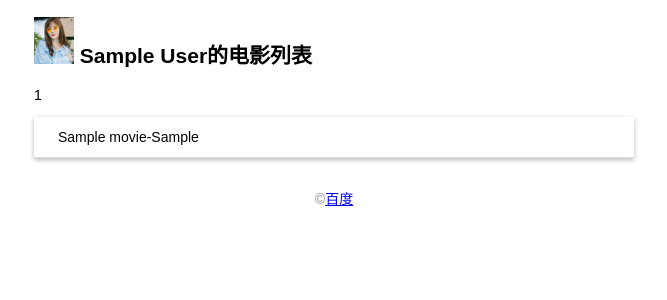
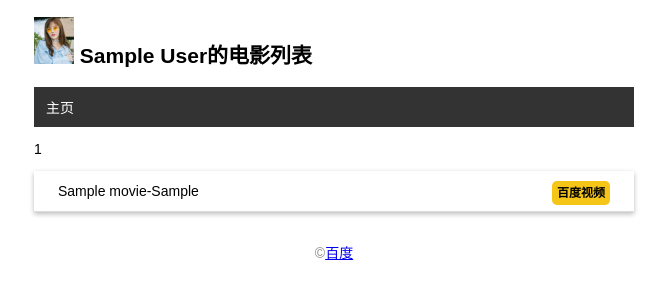
Before and after one commit to lwj-wq/project, a Flask app: page / in a window 1280 px wide. Shown: the top 300 px of the page, without its empty margins (306-973 px from the left). Run offline with Flask 2, Linux system fonts and the light colour scheme; tables that the repository leaves empty hold one stand-in row (values such as "Sample post").

Commit message:
增加了404模板

```diff
--- a/app.py
+++ b/app.py
@@ -54,7 +54,18 @@ def forge():
 
 @app.route('/')
 def index():
+    # user = User.query.first() #读取用户记录
+    movies = Movie.query.all() #读取所有的电影信息记录
+    return render_template("index.html",movies=movies)
 
-    user = User.query.first() #读取用户记录
-    movies = Movie.query.all() #读取所有的电影信息记录
-    return render_template("index.html",user=user,movies=movies)
+# 处理页面404错误
+@app.errorhandler(404)
+def page_not_found(e):
+    # user = User.query.first()
+    return render_template('404.html'),404
+
+# 模板上下文处理函数，在多个模板内部都需要使用的变量
+@app.context_processor
+def inject_user():
+    user = User.query.first()
+    return dict(user=user)
--- /dev/null
+++ b/static/index.css
@@ -0,0 +1,73 @@
+body {
+    width: 600px;
+    font-size: 14px;
+    font-family: Arial, Helvetica, sans-serif;
+    margin: auto;
+}
+
+/* 页脚 */
+footer {
+    color: #888888;
+    margin-top: 20px;
+    text-align: center;
+    padding: 10px;
+}
+
+/* avatar */
+.avatar {
+    width: 40px;
+}
+
+/* movie-list */
+.movie-list {
+    list-style: none;
+    padding: 0;
+    margin-bottom: 10px;
+    box-shadow: 0 2px 5px 0 rgba(0, 0, 0, 0.16), 0 2px 5px 0 rgba(0, 0, 0, 0.12);
+}
+
+.movie-list li {
+    padding: 12px 24px;
+    border-bottom: 1px solid #dddddd;
+
+}
+
+.movie-list li:hover {
+    background: #f8f9fa;
+}
+
+nav ul {
+    list-style: none;
+    margin: 0;
+    padding: 0;
+    overflow: hidden;
+    background: #333333;
+}
+
+nav li {
+    float: left;
+}
+
+nav li a {
+    display: block;
+    color: white;
+    text-align: center;
+    padding: 10px 12px;
+    text-decoration: none;
+}
+
+nav li a:hover {
+    background: #111111;
+}
+.float-right{
+    float: right;
+}
+.vbaidu{
+    font-size: 12px;
+    font-weight: bolder;
+    color: black;
+    text-decoration: none;
+    background: #F5c518;
+    border-radius: 5px;
+    padding: 5px 5px;
+}
--- /dev/null
+++ b/templates/base.html
@@ -0,0 +1,26 @@
+<!DOCTYPE html>
+<html lang="en">
+<head>
+    {% block head %}
+    <meta charset="UTF-8">
+    <meta name="viewport" content="width=device-width,initial-scale=1.0">
+    <link rel="stylesheet" href="{{ url_for('static',filename='favicon.ico') }}">
+    <link rel="stylesheet" href="{{ url_for('static',filename='index.css') }}">
+    <title> {{ user.name }}的电影列表</title>
+    {% endblock %}
+</head>
+<body>
+    <h2>
+        <img class="avatar" src="{{ url_for('static',filename='imgas/123.jpg') }}" alt="">
+        {{ user.name }}的电影列表
+    </h2>
+    <nav>
+        <ul>
+            <li><a href="{{ url_for('index') }}">主页</a></li>
+        </ul>
+    </nav>
+    {% block content %}{% endblock %}
+    <footer>&copy;<a href="http://www.baidu.com">百度</a></footer>
+
+</body>
+</html>
--- a/templates/index.html
+++ b/templates/index.html
@@ -1,25 +1,17 @@
-<!DOCTYPE html>
-<html lang="en">
-<head>
-    <meta charset="UTF-8">
-    <meta name="viewport" content="width=device-width,initial-scale=1.0">
-    <link rel="stylesheet" href="{{ url_for('static',filename='favicon.ico') }}">
-    <link rel="stylesheet" href="{{ url_for('static',filename='sty.css') }}">
-    <title> {{ user.name }}的电影列表</title>
-</head>
-<body>
-    <h2>
-        <img style="width: 40px" src="{{ url_for('static',filename='imgas/123.jpg') }}" alt="">
-        {{ user.name }}的电影列表
-    </h2>
+{% extends 'base.html' %}
 
-    <p>{{movies|length}}</p>
-    <ul class="movie-list">
-        {% for movie in movies %}
-        <li>{{ movie.title }}-{{ movie.year }}</li>
-        {% endfor %}
-    </ul>
-    <footer>&copy;<a href="http://www.baidu.com">百度</a></footer>
+{% block content %}
+{#    length过滤器获取movies变量长度 #}
+<p>{{movies|length}}</p>
+<ul class="movie-list">
+    {% for movie in movies %}
+    <li>
+        {{ movie.title }}-{{ movie.year }}
+        <span class="float-right">
+            <a href="http://v.baidu.com/v?word={{ movie.title }}&ct=301989888&rn=67&pn=0&db=0&s=0&fbl=800&ie=utf-8" class="vbaidu" target="_blank" title="百度视频中搜索">百度视频</a>
+        </span>
+    </li>
 
-</body>
-</html>
+    {% endfor %}
+</ul>
+{% endblock %}
```
Also changed, not shown: static/sty.css (deleted, +0 -34 lines), templates/404.html (added, +10 -0 lines).
